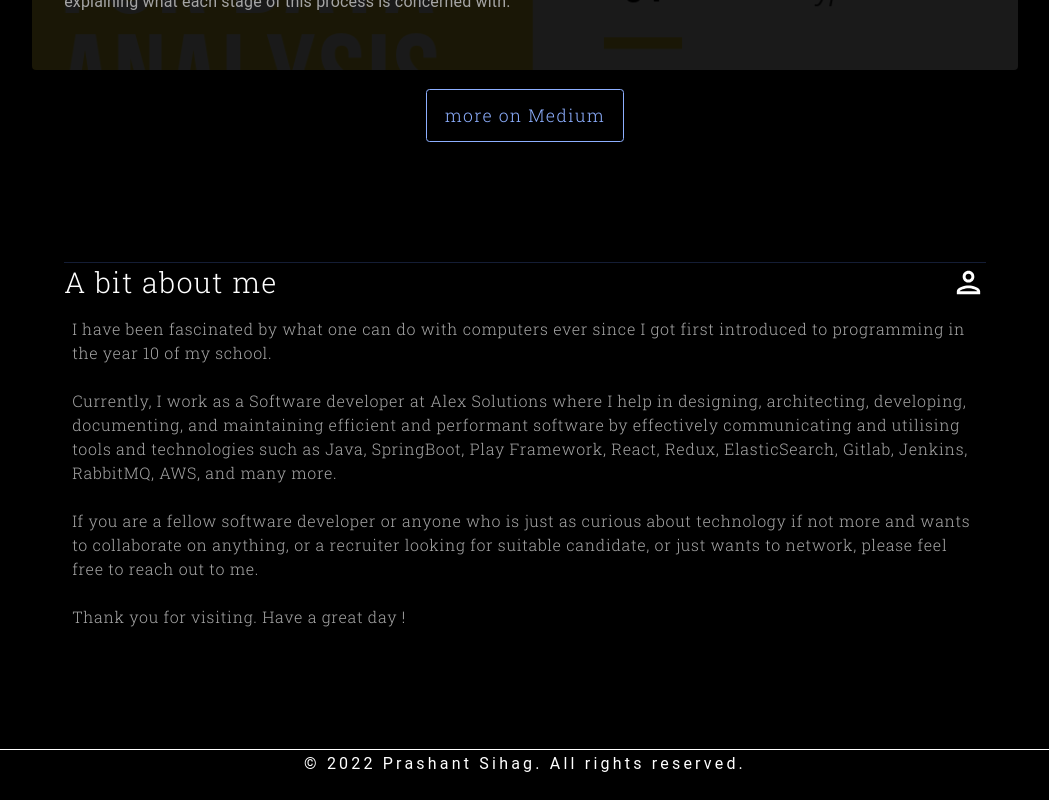
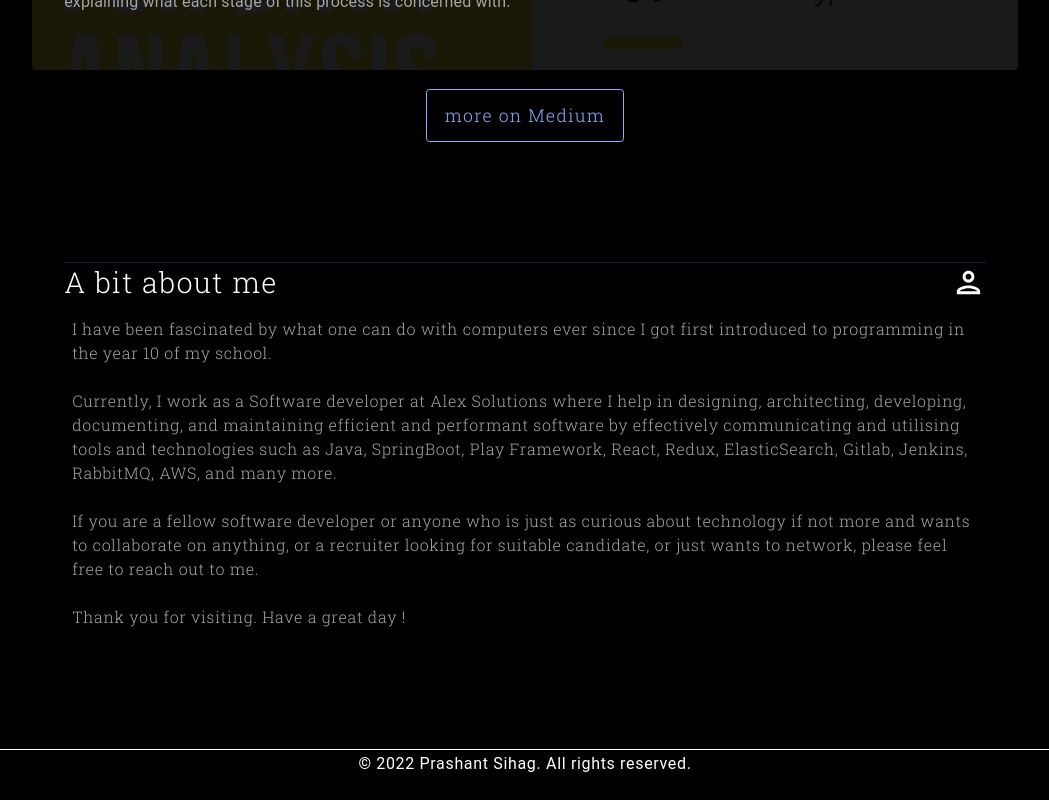
Before and after one commit to prashantsihag03/portfolio, a React app: page / in a window 1280 px wide. Shown: the part 1693-2493 px from the top of the page, without its empty margins (115-1164 px from the left). Built offline with nearby package versions, Linux system fonts and the light colour scheme.

Commit message:
reduced letter spacing and font size for footer

```diff
--- a/src/components/Footer/index.tsx
+++ b/src/components/Footer/index.tsx
@@ -9,8 +9,8 @@ const typographyStyles: SxProps<Theme> = {
   textAlign: "center",
   padding: "0.1em",
   color: "white",
-  fontSize: "1em",
-  letterSpacing: "0.2em",
+  fontSize: "1rem",
+  letterSpacing: "0.5pt",
   paddingBottom: "1.5em",
   marginTop: "5vh",
   borderTop: "1px solid white",
```
